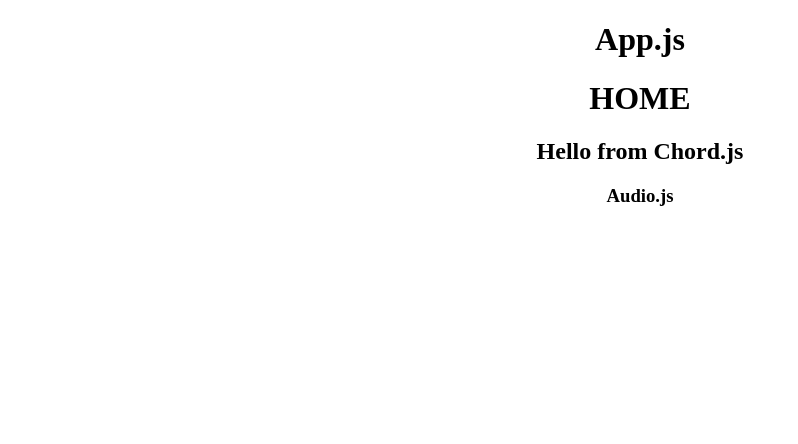
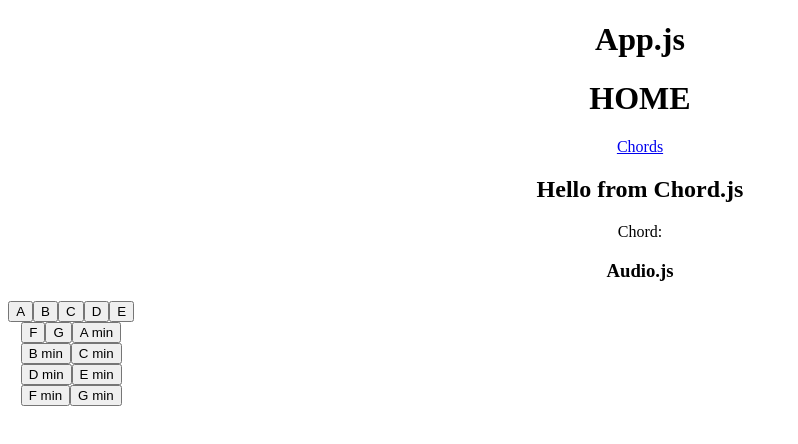
Before and after one commit to Jofa11/Guitar-App, a React (Create React App) app: page /chord in a window 1280 px wide. Shown: the top 444 px of the page, without its empty margins (0-798 px from the left). Built offline with nearby package versions, Linux system fonts and the light colour scheme; no server answers.

Commit message:
axios get data from api and add input component

```diff
--- a/package.json
+++ b/package.json
@@ -9,6 +9,7 @@
     "axios": "^0.19.2",
     "react": "^16.13.1",
     "react-dom": "^16.13.1",
+    "react-router-dom": "^5.2.0",
     "react-scripts": "3.4.1"
   },
   "scripts": {
--- a/src/App.css
+++ b/src/App.css
@@ -2,13 +2,8 @@
   text-align: center;
 }
 
-.App-header {
-  background-color: #282c34;
-  min-height: 100vh;
-  display: flex;
-  flex-direction: column;
-  align-items: center;
-  justify-content: center;
-  font-size: calc(10px + 2vmin);
-  color: white;
+.scroll {
+  overflow: scroll;
+  width: 10%;
+  height: 5%;
 }
--- a/src/App.js
+++ b/src/App.js
@@ -3,16 +3,40 @@ import './App.css';
 import Chord from './Chord';
 import Audio from './Audio';
 import Home from './Home';
+import Input from './Input';
+import { Route } from 'react-router-dom';
 class App extends Component {
+	constructor() {
+		super();
+		this.state = {
+			chord: '',
+		};
+	}
+
+	setChord = (chord) => {
+		this.setState({ chord: chord });
+	};
 
 	render() {
-
 		return (
-      <div className="App">
+			<div className='App'>
 				<h1>App.js</h1>
-        <Home />
-        <Chord />
+				<Home  exact path='/'/>
+				<Route
+          exact
+					path='/chord'
+					render={(routerProps) => {
+						return (
+							<Chord
+								setChord={this.setChord}
+								match={routerProps.match}
+								chord={this.state.chord}
+							/>
+						);
+					}}
+				/>
 				<Audio />
+        <Input />
 			</div>
 		);
 	}
--- a/src/Chord.js
+++ b/src/Chord.js
@@ -1,19 +1,22 @@
 import React, { Component } from 'react';
 import axios from 'axios';
 
-const url = 'https://www.scales-chords.com/api/scales-chords-api.js';
+const baseURL = 'https://api.uberchord.com/v1/chords/';
 
 class Chord extends Component {
-	constructor() {
-		super();
-		this.state = {
-			chord: '',
-		};
-	}
+
 
 	componentDidMount() {
+        // const urlEnd = this.props.match.params.chordName;
+        const urlEnd = 'A';
+        const url = `${baseURL}${urlEnd}`;
 		axios(url)
-			.then((res) => console.log(res))
+			.then((res) => {
+                console.log(res);
+                let chord = res.data[0].chordName;
+                console.log(chord);
+                this.props.setChord(chord);
+            })
 			.catch(console.error);
 	}
 
@@ -21,6 +24,7 @@ class Chord extends Component {
 		return (
 			<div>
 				<h2>Hello from Chord.js</h2>
+                <p>Chord: {this.props.chord}</p>
 			</div>
 		);
 	}
--- a/src/Home.js
+++ b/src/Home.js
@@ -1,10 +1,11 @@
 import React, { Component } from 'react';
-
+import { Link } from 'react-router-dom';
 class Home extends Component {
     render() {
         return (
             <div>
                 <h1>HOME</h1>
+                <Link to='/chord'>Chords</Link>
             </div>
         );
     }
--- /dev/null
+++ b/src/Input.js
@@ -0,0 +1,26 @@
+import React, { Component } from 'react';
+
+class Input extends Component {
+	render() {
+		return (
+			<div className='scroll'>
+				<button>A</button>
+				<button>B</button>
+				<button>C</button>
+				<button>D</button>
+				<button>E</button>
+				<button>F</button>
+				<button>G</button>
+				<button>A min</button>
+				<button>B min</button>
+				<button>C min</button>
+				<button>D min</button>
+				<button>E min</button>
+				<button>F min</button>
+				<button>G min</button>
+			</div>
+		);
+	}
+}
+
+export default Input;
--- a/src/index.js
+++ b/src/index.js
@@ -1,11 +1,11 @@
 import React from 'react';
 import ReactDOM from 'react-dom';
 import App from './App';
-
+import { BrowserRouter as Router } from 'react-router-dom';
 
 ReactDOM.render(
-  <React.StrictMode>
+  <Router>
     <App />
-  </React.StrictMode>,
+  </Router>,
   document.getElementById('root')
 );
```
Also changed, not shown: 1 other file (tests, documents, lock files or other folders). Lines whose indentation alone changed are shown as unchanged.
